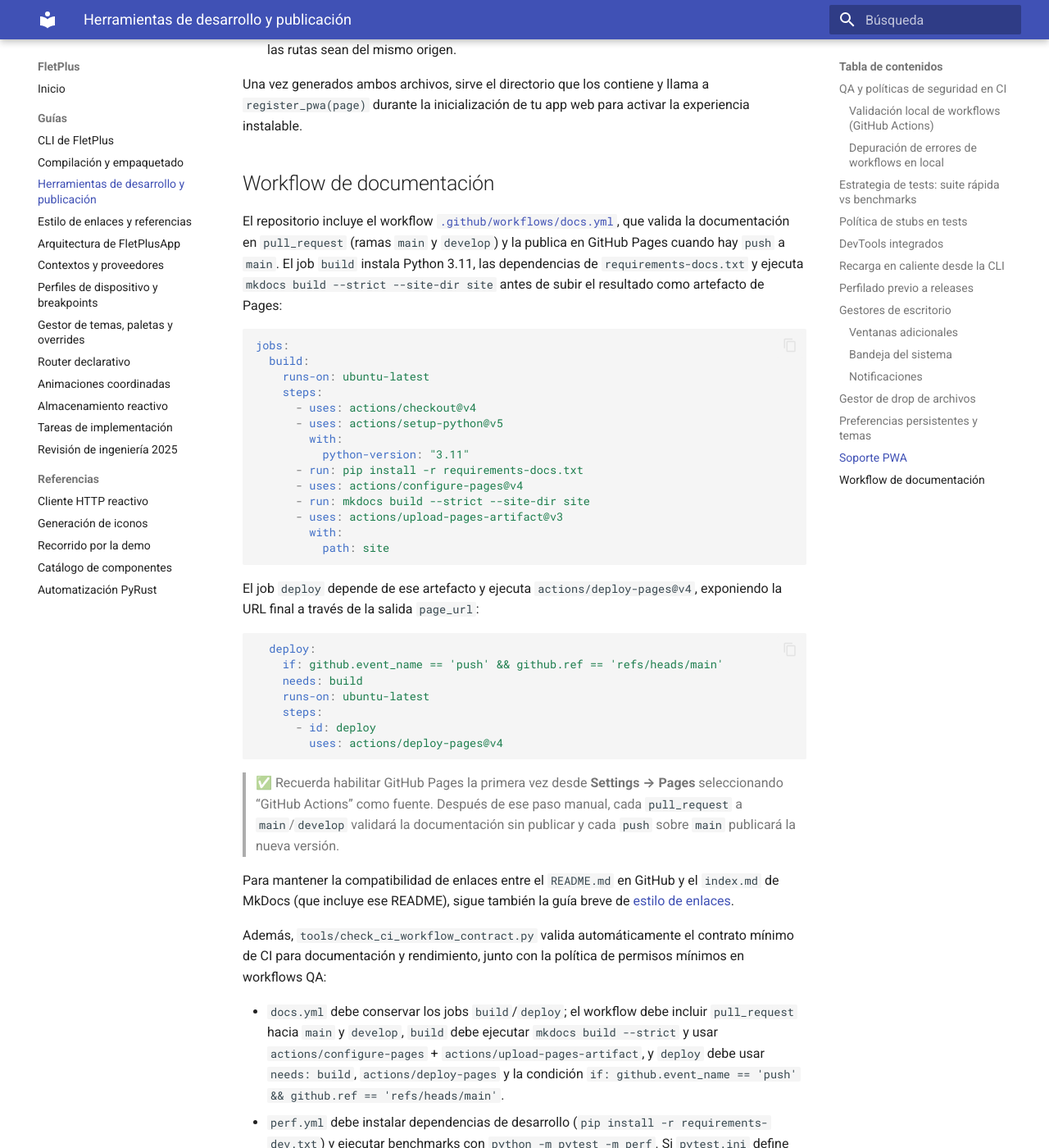
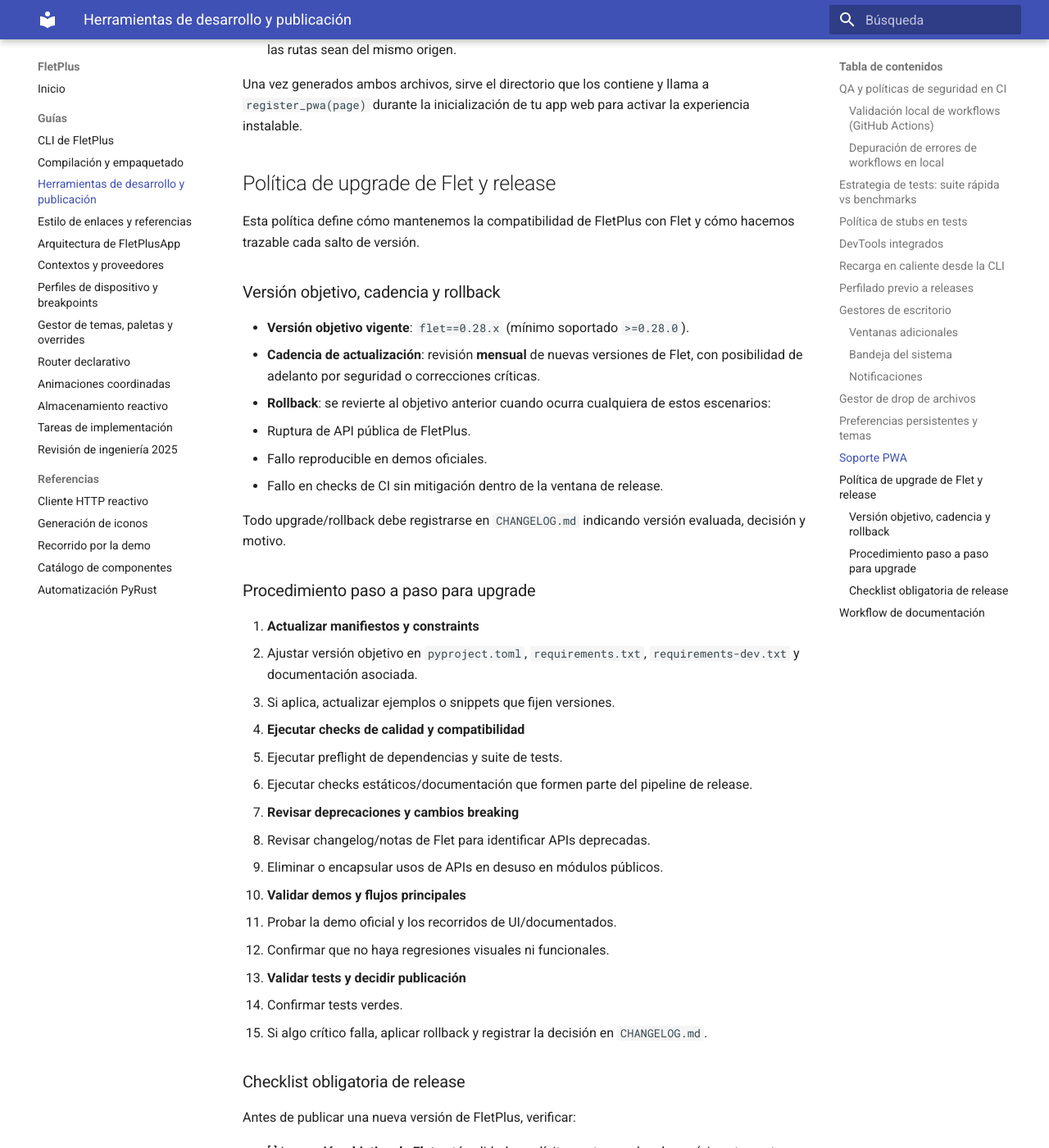
Before and after one commit to Alphonsus411/FletPlus, an MkDocs documentation site: the page built from docs/tooling.md, in a window 1280 px wide and 1400 px high, scrolled down 8038 px. Shown: the whole window at 82% size. Built offline with MkDocs 1.6.1 and Material for MkDocs 9.7.7, drawn with Linux system fonts in a browser that asks for light colours; some of the changed text lies outside the part shown.

Commit message:
docs: define flet upgrade policy and release checklist

```diff
--- a/docs/tooling.md
+++ b/docs/tooling.md
@@ -247,6 +247,50 @@
 
 Una vez generados ambos archivos, sirve el directorio que los contiene y llama a `register_pwa(page)` durante la inicialización de tu app web para activar la experiencia instalable.
 
+## Política de upgrade de Flet y release
+
+Esta política define cómo mantenemos la compatibilidad de FletPlus con Flet y cómo hacemos trazable cada salto de versión.
+
+### Versión objetivo, cadencia y rollback
+
+- **Versión objetivo vigente**: `flet==0.28.x` (mínimo soportado `>=0.28.0`).
+- **Cadencia de actualización**: revisión **mensual** de nuevas versiones de Flet, con posibilidad de adelanto por seguridad o correcciones críticas.
+- **Rollback**: se revierte al objetivo anterior cuando ocurra cualquiera de estos escenarios:
+  1. Ruptura de API pública de FletPlus.
+  2. Fallo reproducible en demos oficiales.
+  3. Fallo en checks de CI sin mitigación dentro de la ventana de release.
+
+Todo upgrade/rollback debe registrarse en `CHANGELOG.md` indicando versión evaluada, decisión y motivo.
+
+### Procedimiento paso a paso para upgrade
+
+1. **Actualizar manifiestos y constraints**
+   - Ajustar versión objetivo en `pyproject.toml`, `requirements.txt`, `requirements-dev.txt` y documentación asociada.
+   - Si aplica, actualizar ejemplos o snippets que fijen versiones.
+2. **Ejecutar checks de calidad y compatibilidad**
+   - Ejecutar preflight de dependencias y suite de tests.
+   - Ejecutar checks estáticos/documentación que formen parte del pipeline de release.
+3. **Revisar deprecaciones y cambios breaking**
+   - Revisar changelog/notas de Flet para identificar APIs deprecadas.
+   - Eliminar o encapsular usos de APIs en desuso en módulos públicos.
+4. **Validar demos y flujos principales**
+   - Probar la demo oficial y los recorridos de UI/documentados.
+   - Confirmar que no haya regresiones visuales ni funcionales.
+5. **Validar tests y decidir publicación**
+   - Confirmar tests verdes.
+   - Si algo crítico falla, aplicar rollback y registrar la decisión en `CHANGELOG.md`.
+
+### Checklist obligatoria de release
+
+Antes de publicar una nueva versión de FletPlus, verificar:
+
+- [ ] La **versión objetivo de Flet** está validada explícitamente para la release (sin este punto, no se publica).
+- [ ] Manifiestos y documentación están alineados con la versión objetivo.
+- [ ] Se ejecutaron checks de QA/CI relevantes sin fallos críticos.
+- [ ] Demos principales verificadas manualmente.
+- [ ] Tests automatizados en verde.
+- [ ] `CHANGELOG.md` actualizado con el salto de versión (o rollback) y su justificación.
+
 ## Workflow de documentación
 
 El repositorio incluye el workflow [`.github/workflows/docs.yml`](../.github/workflows/docs.yml), que valida la documentación en `pull_request` (ramas `main` y `develop`) y la publica en GitHub Pages cuando hay `push` a `main`. El job `build` instala Python 3.11, las dependencias de `requirements-docs.txt` y ejecuta `mkdocs build --strict --site-dir site` antes de subir el resultado como artefacto de Pages:
```
Also changed, not shown: CHANGELOG.md (+1 -0 lines), README.md (+10 -0 lines).
